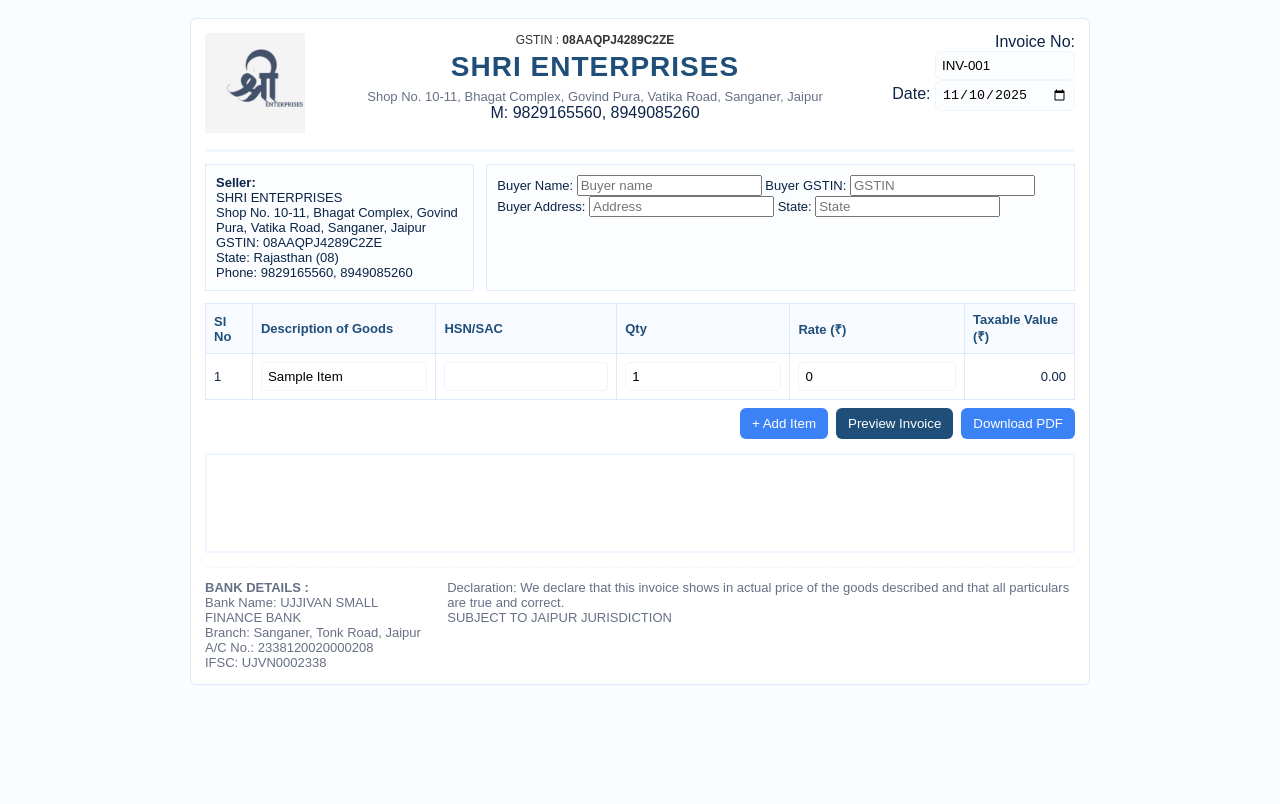
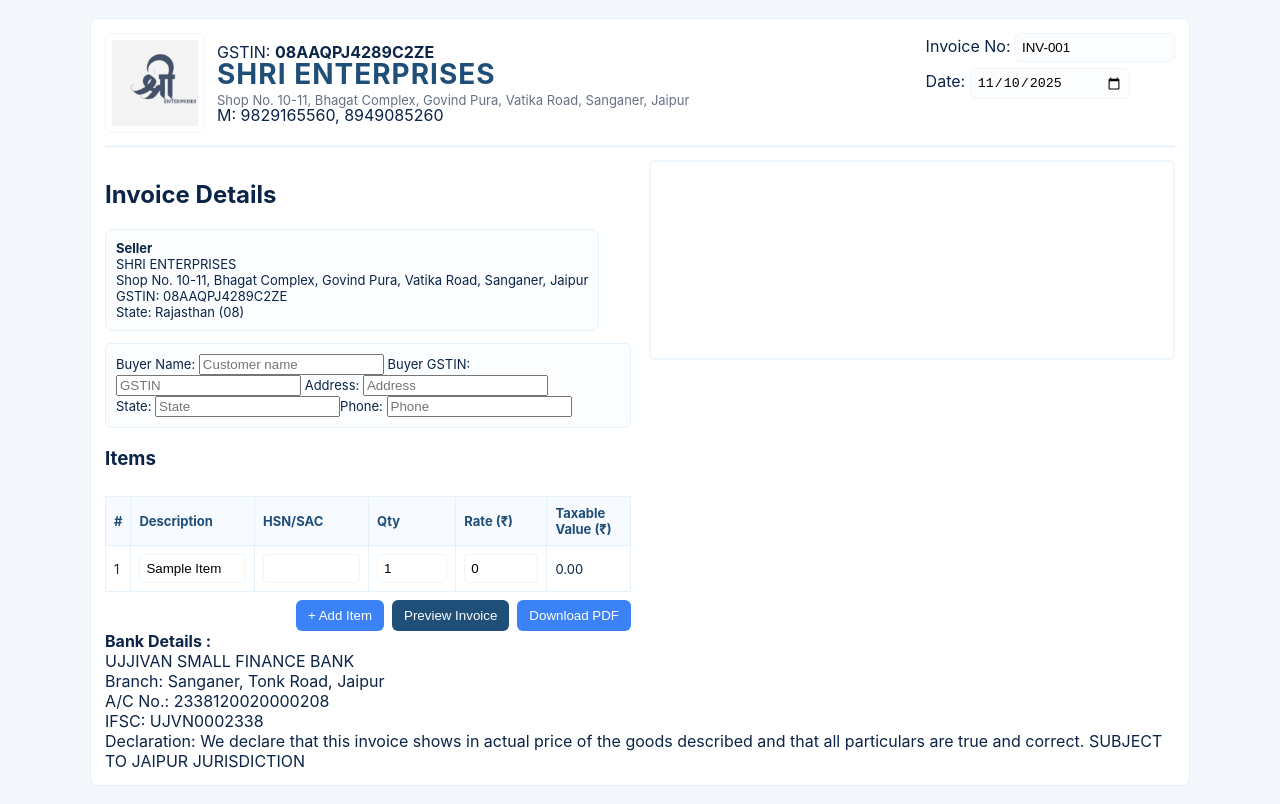
Before and after one commit to jdivyansh/shree-enterprise, a plain HTML site: page index.html in a window 1280 px wide. Drawn offline with Linux system fonts and the light colour scheme.

Commit message:
Add files via upload

```diff
--- a/index.html
+++ b/index.html
@@ -3,88 +3,91 @@
 <head>
 <meta charset="utf-8"/>
 <meta name="viewport" content="width=device-width,initial-scale=1"/>
-<title>Shri Enterprises - Invoice</title>
+<title>Shri Enterprise - Invoice Generator</title>
 <link rel="stylesheet" href="style.css"/>
 <script src="https://cdnjs.cloudflare.com/ajax/libs/html2pdf.js/0.9.3/html2pdf.bundle.min.js"></script>
 </head>
 <body>
-  <div class="page-wrap">
-    <div class="invoice-app">
-      <header class="inv-header">
-        <div class="left">
-          <img src="logo.jpg" alt="logo" class="logo"/>
-        </div>
-        <div class="center">
-          <div class="gstline">GSTIN : <strong>08AAQPJ4289C2ZE</strong></div>
+  <div class="app">
+    <header class="app-header">
+      <div class="brand">
+        <img src="logo.jpg" alt="Shri Enterprise logo" class="logo"/>
+        <div class="brand-text">
+          <div class="gst">GSTIN: <strong>08AAQPJ4289C2ZE</strong></div>
           <h1>SHRI ENTERPRISES</h1>
           <div class="addr">Shop No. 10-11, Bhagat Complex, Govind Pura, Vatika Road, Sanganer, Jaipur</div>
           <div class="phones">M: 9829165560, 8949085260</div>
         </div>
-        <div class="right meta">
-          <div><label>Invoice No: <input id="invoiceNo" value="INV-001"></label></div>
-          <div><label>Date: <input id="invoiceDate" type="date"></label></div>
+      </div>
+      <div class="meta">
+        <label>Invoice No: <input id="invoiceNo" value="INV-001"></label>
+        <label>Date: <input id="invoiceDate" type="date"></label>
       </div>
     </header>
 
-      <section class="top-grid">
-        <div class="seller box">
-          <strong>Seller:</strong><br>
+    <main class="content">
+      <section class="form-section">
+        <h2>Invoice Details</h2>
+        <div class="grid">
+          <div class="box seller">
+            <strong>Seller</strong><br>
             SHRI ENTERPRISES<br>
             Shop No. 10-11, Bhagat Complex, Govind Pura, Vatika Road, Sanganer, Jaipur<br>
             GSTIN: 08AAQPJ4289C2ZE<br>
-          State: Rajasthan (08)<br>
-          Phone: 9829165560, 8949085260
+            State: Rajasthan (08)
           </div>
-        <div class="consignee box">
-          <label>Buyer Name: <input id="buyerName" placeholder="Buyer name"></label>
+          <div class="box buyer">
+            <label>Buyer Name: <input id="buyerName" placeholder="Customer name"></label>
             <label>Buyer GSTIN: <input id="buyerGST" maxlength="15" placeholder="GSTIN"></label>
-          <label>Buyer Address: <input id="buyerAddress" placeholder="Address"></label>
-          <label>State: <input id="buyerState" placeholder="State"></label>
+            <label>Address: <input id="buyerAddress" placeholder="Address"></label>
+            <div class="row"><label>State: <input id="buyerState" placeholder="State"></label><label>Phone: <input id="buyerPhone" placeholder="Phone"></label></div>
           </div>
-      </section>
+        </div>
 
-      <section class="items-section">
-        <table class="items" id="itemsTable">
+        <h3>Items</h3>
+        <div class="table-wrap">
+          <table id="itemsTable" class="items">
             <thead>
               <tr>
-              <th>Sl No</th><th>Description of Goods</th><th>HSN/SAC</th><th>Qty</th><th>Rate (₹)</th><th>Taxable Value (₹)</th>
+                <th>#</th><th>Description</th><th>HSN/SAC</th><th>Qty</th><th>Rate (₹)</th><th>Taxable Value (₹)</th>
               </tr>
             </thead>
             <tbody id="itemsBody">
               <tr>
                 <td class="idx">1</td>
                 <td><input class="desc" value="Sample Item"></td>
-              <td><input class="hsn" value=""></td>
+                <td><input class="hsn"></td>
                 <td><input class="qty" type="number" min="0" value="1"></td>
                 <td><input class="rate" type="number" min="0" value="0"></td>
                 <td class="taxable">0.00</td>
               </tr>
             </tbody>
           </table>
-        <div class="items-actions">
+        </div>
+        <div class="actions">
           <button id="addItem">+ Add Item</button>
           <button id="previewBtn" class="primary">Preview Invoice</button>
           <button id="downloadBtn">Download PDF</button>
         </div>
       </section>
 
-      <section id="previewArea" class="preview-area"></section>
+      <section class="preview-section">
+        <div id="previewArea" class="invoice-preview"></div>
+      </section>
+    </main>
 
-      <footer class="inv-footer">
+    <footer class="app-footer">
       <div class="bank">
-          <strong>BANK DETAILS :</strong><br>
-          Bank Name: UJJIVAN SMALL FINANCE BANK<br>
+        <strong>Bank Details :</strong><br>
+        UJJIVAN SMALL FINANCE BANK<br>
         Branch: Sanganer, Tonk Road, Jaipur<br>
         A/C No.: 2338120020000208<br>
         IFSC: UJVN0002338
       </div>
-        <div class="declaration">
-          Declaration: We declare that this invoice shows in actual price of the goods described and that all particulars are true and correct.<br>
-          SUBJECT TO JAIPUR JURISDICTION
-        </div>
+      <div class="decl">Declaration: We declare that this invoice shows in actual price of the goods described and that all particulars are true and correct. SUBJECT TO JAIPUR JURISDICTION</div>
     </footer>
   </div>
-  </div>
+
 <script src="script.js"></script>
 </body>
 </html>
--- a/script.js
+++ b/script.js
@@ -1,4 +1,4 @@
-// Auto-calc GST invoice + preview + PDF
+// Invoice generator with GST calculation (9% CGST + 9% SGST)
 document.addEventListener('DOMContentLoaded', ()=>{
   document.getElementById('invoiceDate').valueAsDate = new Date();
   document.getElementById('addItem').addEventListener('click', addItem);
@@ -11,13 +11,13 @@
 function addItem(){
   const tbody = document.getElementById('itemsBody');
   const tr = document.createElement('tr');
-  tr.innerHTML = '<td class="idx"></td><td><input class="desc" placeholder="Description"></td><td><input class="hsn" placeholder=""></td><td><input class="qty" type="number" value="1"></td><td><input class="rate" type="number" value="0"></td><td class="taxable">0.00</td>';
+  tr.innerHTML = '<td class="idx"></td><td><input class="desc" placeholder="Description"></td><td><input class="hsn"></td><td><input class="qty" type="number" value="1"></td><td><input class="rate" type="number" value="0"></td><td class="taxable">0.00</td>';
   tbody.appendChild(tr);
   recalc();
 }
 
 function recalc(){
-  let subtotal = 0;
+  let subtotal=0;
   const rows = document.querySelectorAll('#itemsBody tr');
   rows.forEach((r,i)=>{
     const qty = parseFloat(r.querySelector('.qty')?.value||0)||0;
@@ -27,12 +27,12 @@
     r.querySelector('.idx').textContent = i+1;
     subtotal += amt;
   });
-  window.__subtotal = subtotal;
-  window.__cgst = subtotal * 0.09;
-  window.__sgst = subtotal * 0.09;
-  window.__totalTax = window.__cgst + window.__sgst;
-  window.__grand = subtotal + window.__totalTax;
-  return {subtotal: window.__subtotal, cgst: window.__cgst, sgst: window.__sgst, grand: window.__grand};
+  window.subtotal = subtotal;
+  window.cgst = subtotal*0.09;
+  window.sgst = subtotal*0.09;
+  window.totalTax = window.cgst + window.sgst;
+  window.grand = subtotal + window.totalTax;
+  return {subtotal:window.subtotal,cgst:window.cgst,sgst:window.sgst,grand:window.grand};
 }
 
 function buildPreview(){
@@ -41,21 +41,21 @@
   const invDate = document.getElementById('invoiceDate').value;
   const buyerName = document.getElementById('buyerName').value || '---';
   const buyerGST = document.getElementById('buyerGST').value || '---';
-  const buyerAddr = document.getElementById('buyerAddress').value || '---';
+  const buyerAddress = document.getElementById('buyerAddress').value || '---';
   const buyerState = document.getElementById('buyerState').value || '---';
 
-  let rowsHtml='';
+  let rows='';
   document.querySelectorAll('#itemsBody tr').forEach(r=>{
     const desc = r.querySelector('.desc')?.value||'';
     const hsn = r.querySelector('.hsn')?.value||'';
     const qty = r.querySelector('.qty')?.value||'';
     const rate = r.querySelector('.rate')?.value||'';
     const amt = r.querySelector('.taxable')?.textContent||'0.00';
-    rowsHtml += `<tr><td style="padding:6px">${desc}</td><td style="padding:6px;text-align:center">${hsn}</td><td style="padding:6px;text-align:center">${qty}</td><td style="padding:6px;text-align:right">${rate}</td><td style="padding:6px;text-align:right">${amt}</td></tr>`;
+    rows += `<tr><td style="padding:6px">${desc}</td><td style="padding:6px;text-align:center">${hsn}</td><td style="padding:6px;text-align:center">${qty}</td><td style="padding:6px;text-align:right">${rate}</td><td style="padding:6px;text-align:right">${amt}</td></tr>`;
   });
 
   const preview = `
-  <div class="invoice-print" style="font-family:Arial,Helvetica,sans-serif;color:#111">
+  <div class="inv-print" style="font-family:Arial,Helvetica,sans-serif;color:#111">
     <div style="display:flex;justify-content:space-between;align-items:flex-start">
       <div style="max-width:60%">
         <strong>SHRI ENTERPRISES</strong><br>
@@ -68,43 +68,28 @@
         <div><strong>Date:</strong> ${invDate}</div>
       </div>
     </div>
-
     <hr style="margin:10px 0;border:none;border-top:1px solid #ddd"/>
-
-    <div><strong>Bill To:</strong><br>${buyerName}<br>${buyerAddr}<br>GSTIN: ${buyerGST}<br>State: ${buyerState}</div>
-
+    <div><strong>Bill To:</strong><br>${buyerName}<br>${buyerAddress}<br>GSTIN: ${buyerGST}<br>State: ${buyerState}</div>
     <table style="width:100%;border-collapse:collapse;margin-top:12px;border:1px solid #eee">
       <thead style="background:#f7fbff;color:#1f4e79"><tr><th style="padding:8px">Description</th><th style="padding:8px">HSN/SAC</th><th style="padding:8px">Qty</th><th style="padding:8px;text-align:right">Rate</th><th style="padding:8px;text-align:right">Taxable Value</th></tr></thead>
-      <tbody>${rowsHtml}</tbody>
+      <tbody>${rows}</tbody>
     </table>
-
     <div style="margin-top:12px;float:right;width:360px;border-top:1px solid #f1f7ff;padding-top:8px">
-      <div style="display:flex;justify-content:space-between"><div>Taxable Value</div><div>₹ ${window.__subtotal.toFixed(2)}</div></div>
-      <div style="display:flex;justify-content:space-between"><div>CGST @9%</div><div>₹ ${window.__cgst.toFixed(2)}</div></div>
-      <div style="display:flex;justify-content:space-between"><div>SGST @9%</div><div>₹ ${window.__sgst.toFixed(2)}</div></div>
-      <div style="display:flex;justify-content:space-between;font-weight:700;margin-top:6px"><div>Total</div><div>₹ ${window.__grand.toFixed(2)}</div></div>
+      <div style="display:flex;justify-content:space-between"><div>Taxable Value</div><div>₹ ${window.subtotal.toFixed(2)}</div></div>
+      <div style="display:flex;justify-content:space-between"><div>CGST @9%</div><div>₹ ${window.cgst.toFixed(2)}</div></div>
+      <div style="display:flex;justify-content:space-between"><div>SGST @9%</div><div>₹ ${window.sgst.toFixed(2)}</div></div>
+      <div style="display:flex;justify-content:space-between;font-weight:700;margin-top:6px"><div>Total</div><div>₹ ${window.grand.toFixed(2)}</div></div>
     </div>
-
     <div style="clear:both;margin-top:120px;font-size:13px;color:#555">Declaration: We declare that this invoice shows in actual price of the goods described and that all particulars are true and correct.</div>
-
     <div style="margin-top:20px;display:flex;justify-content:space-between;align-items:center">
-      <div>
-        <strong>Bank Details:</strong><br>
-        UJJIVAN SMALL FINANCE BANK<br>
-        Branch: Sanganer, Tonk Road, Jaipur<br>
-        A/C No.: 2338120020000208<br>
-        IFSC: UJVN0002338
-      </div>
-      <div style="text-align:center">
-        <div>For: SHRI ENTERPRISES</div>
-        <div style="margin-top:60px">Authorised Signatory</div>
-      </div>
+      <div><strong>Bank Details:</strong><br>UJJIVAN SMALL FINANCE BANK<br>Branch: Sanganer, Tonk Road, Jaipur<br>A/C No.: 2338120020000208<br>IFSC: UJVN0002338</div>
+      <div style="text-align:center"><div>For: SHRI ENTERPRISES</div><div style="margin-top:60px">Authorised Signatory</div></div>
     </div>
   </div>
   `;
 
   document.getElementById('previewArea').innerHTML = preview;
-  window.scrollTo({top: document.getElementById('previewArea').offsetTop-10, behavior:'smooth'});
+  document.getElementById('previewArea').scrollIntoView({behavior:'smooth'});
 }
 
 function downloadPdf(){
--- a/style.css
+++ b/style.css
@@ -1,33 +1,43 @@
-/* Invoice style matching sample */
-:root{--bg:#fafcff;--blue:#1f4e79;--accent:#3b82f6;--muted:#667085;--border:#dceafc}
-*{box-sizing:border-box}body{font-family: Arial, Helvetica, sans-serif;background:var(--bg);margin:0;padding:18px;color:#0b2447}
-.page-wrap{max-width:900px;margin:0 auto}
-.invoice-app{background:#fff;border:1px solid var(--border);padding:14px;border-radius:6px}
-.inv-header{display:flex;align-items:flex-start;gap:12px;border-bottom:3px solid #eef6ff;padding-bottom:12px;margin-bottom:12px}
-.inv-header .left{flex:0 0 110px}.logo{width:100px;height:100px;object-fit:contain}
-.center{flex:1;text-align:center}
-.center .gstline{font-size:12px;color:#333;margin-bottom:4px}
-.center h1{margin:0;color:var(--blue);font-size:28px;letter-spacing:1px}
-.center .addr{font-size:13px;color:var(--muted);margin-top:6px}
-.meta{flex:0 0 200px;text-align:right}
-.meta input{padding:6px;border:1px solid #eef6fb;border-radius:6px;background:#fbfdff;width:140px}
-.top-grid{display:flex;gap:12px;margin-top:12px}
-.box{border:1px solid var(--border);padding:10px;background:#fbfdff;font-size:13px}
-.items-section{margin-top:12px}
-.items{width:100%;border-collapse:collapse}
+:root{--bg:#f4f8fc;--primary:#1f4e79;--accent:#3b82f6;--muted:#667085;--border:#e6f2fb}
+*{box-sizing:border-box}body{margin:0;font-family:Inter,Segoe UI,Arial,sans-serif;background:var(--bg);color:#0b2447}
+.app{max-width:1100px;margin:18px auto;background:#fff;border-radius:8px;padding:14px;border:1px solid var(--border)}
+.app-header{display:flex;justify-content:space-between;align-items:flex-start;border-bottom:3px solid #eef6ff;padding-bottom:12px}
+.brand{display:flex;gap:12px;align-items:center}
+.logo{width:100px;height:100px;object-fit:contain;border-radius:6px;background:#fff;padding:6px;border:1px solid #f0f7ff}
+.brand-text{line-height:1}
+.brand-text h1{margin:0;color:var(--primary);font-size:28px;letter-spacing:1px}
+.brand-text .addr{font-size:13px;color:var(--muted);margin-top:6px}
+.meta{display:flex;flex-direction:column;gap:6px}
+.meta input{padding:6px;border-radius:6px;border:1px solid #eef6fb;width:160px;background:#fbfdff}
+.content{display:flex;gap:18px;flex-wrap:wrap;padding-top:12px}
+.form-section{flex:1;min-width:320px}
+.preview-section{flex:1;min-width:320px}
+.grid{display:flex;gap:12px;flex-wrap:wrap}
+.box{border:1px solid var(--border);padding:10px;background:#fbfdff;border-radius:6px;font-size:13px}
+.table-wrap{overflow:auto}
+.items{width:100%;border-collapse:collapse;margin-top:8px}
 .items th,.items td{border:1px solid var(--border);padding:8px;font-size:13px;text-align:left}
-.items th{background:#f7fbff;color:var(--blue);font-weight:700}
+.items th{background:#f7fbff;color:var(--primary);font-weight:700}
 .items input{width:100%;padding:6px;border:1px solid #eef6fb;border-radius:4px;background:#fff}
-.items .taxable{text-align:right}
-.items-actions{display:flex;gap:8px;justify-content:flex-end;margin-top:8px}
+.taxable{text-align:right}
+.actions{display:flex;gap:8px;justify-content:flex-end;margin-top:8px}
 button{padding:8px 12px;border-radius:6px;border:none;background:var(--accent);color:white;cursor:pointer}
-button.primary{background:var(--blue)}
-.preview-area{margin-top:14px;border:2px solid #eef6ff;padding:12px;min-height:100px;background:#fff}
-.inv-footer{display:flex;justify-content:space-between;gap:12px;margin-top:14px;font-size:13px;color:var(--muted);border-top:1px dashed #eef6ff;padding-top:12px}
-@media(max-width:760px){.inv-header{flex-direction:column;align-items:flex-start}.meta{text-align:right;width:100%} .top-grid{flex-direction:column} .inv-footer{flex-direction:column}}
+button.primary{background:var(--primary)}
+.invoice-preview{border:2px solid #eef6ff;padding:14px;border-radius:6px;min-height:200px;background:#fff}
+.inv-print h2{margin:0;color:var(--primary)}
+
+/* responsive */
+@media(max-width:900px){
+  .content{flex-direction:column}
+  .meta{align-self:flex-end}
+  .brand-text h1{font-size:22px}
+  .logo{width:80px;height:80px}
+}
+
+/* print */
 @media print{
-  body{background:white;padding:0}
+  body{background:white}
   button,input{display:none !important}
-  .preview-area{border:none;padding:0}
+  .app{box-shadow:none;border:none;padding:6px}
   @page{size:A4;margin:12mm}
 }
```
Also changed, not shown: 1 other file. Lines whose indentation alone changed are shown as unchanged.
